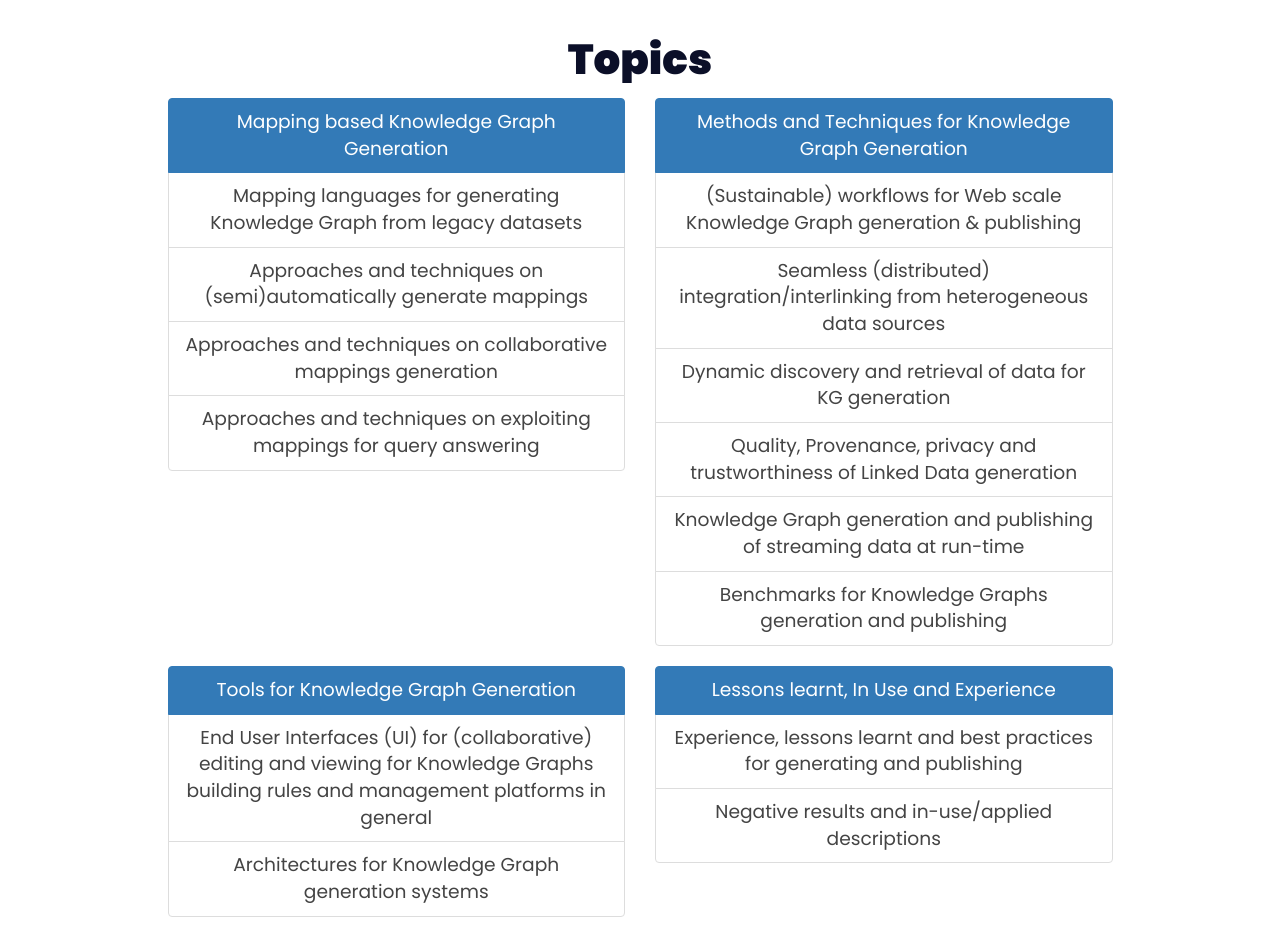
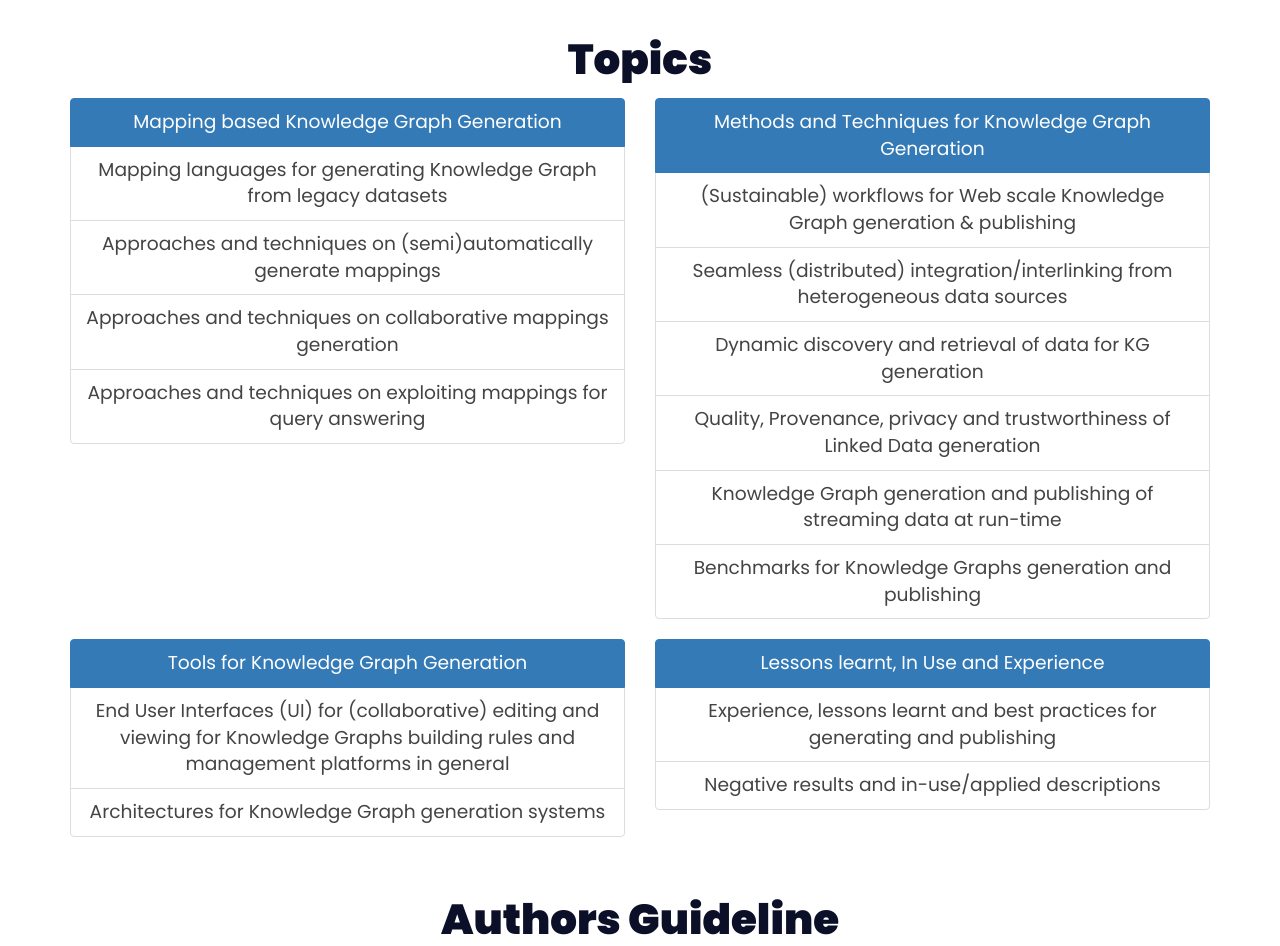
Before and after one commit to kgb-workshop/website, an Eleventy site: page index.html in a window 1280 px wide. Shown: the part 1455-2401 px from the top of the page. Built offline with nearby package versions, Linux system fonts and the light colour scheme; Eleventy itself is replaced by a stand-in of ours; files that its build step writes are made by us from their sources; no server answers; what @comunica/actor-init-sparql-rdfjs, n3, q would draw is missing.

```diff
--- a/index.html
+++ b/index.html
@@ -130,7 +130,7 @@
 						<h4 class="title" ><span>Topics</span></h4>
 					</div>
 					<div >
-					<div class="col-md-5 col-md-offset-1" style="font-size: 14pt;">
+					<div class="col-md-6" style="font-size: 14pt;">
 							<ul class="list-group">
 							  <li class="list-group-item active">
 							    Mapping based Knowledge Graph Generation
@@ -142,7 +142,7 @@
 							</ul>
 
 					</div>
-					<div class="col-md-5">
+					<div class="col-md-6">
 							<ul class="list-group" style="font-size: 14pt;">
 							  <li class="list-group-item active">
 							    Methods and Techniques for Knowledge Graph Generation
@@ -156,7 +156,7 @@
 							</ul>
 					</div>
 
-					<div class="col-md-5 col-md-offset-1" style="font-size: 14pt;">
+					<div class="col-md-6" style="font-size: 14pt;">
 							<ul class="list-group">
 							  <li class="list-group-item active">
 							    Tools for Knowledge Graph Generation
@@ -166,7 +166,7 @@
 						</ul>
 					</div>
 
-					<div class="col-md-5" style="font-size: 14pt;">
+					<div class="col-md-6" style="font-size: 14pt;">
 							<ul class="list-group">
 							  <li class="list-group-item active">
 							    Lessons learnt, In Use and Experience
```
Also changed, not shown: img/freddy.jpg (added).
